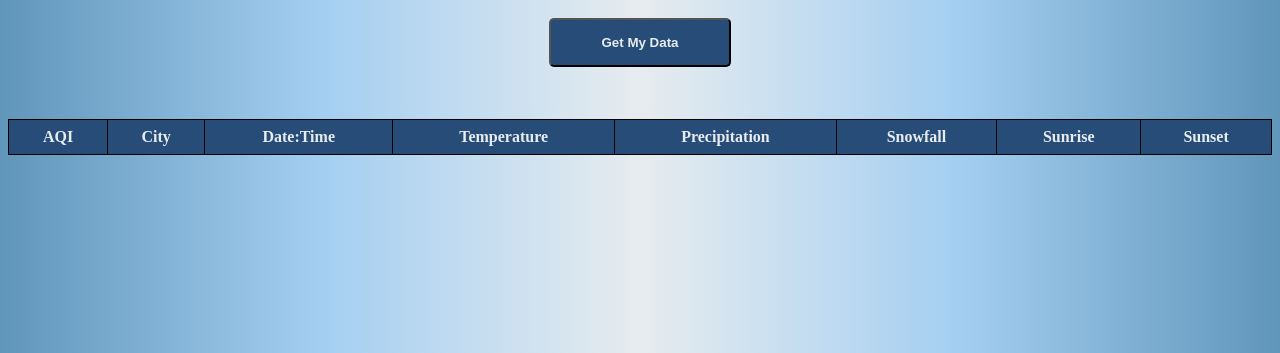
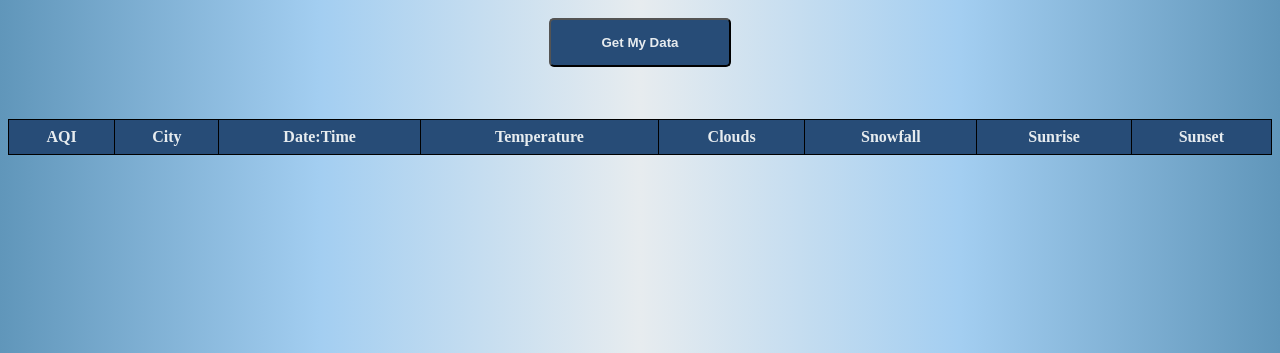
Before and after one commit to Soumick-Karmakar/Weather-Forecast, a Flask app: page /get_data in a window 1280 px wide. Shown: the part 148-501 px from the top of the page. Run offline with Flask 3, Linux system fonts and the light colour scheme; lists and menus that the app fills with data are empty; parts of the project's set-up code (start-up, migrations or seed data) failed here and were passed over.

Commit message:
Updated display.html

```diff
--- a/templates/display.html
+++ b/templates/display.html
@@ -25,7 +25,7 @@
                 <th scope="col">City</th>
                 <th scope="col">Date:Time</th>
                 <th scope="col">Temperature</th>
-                <th scope="col">Precipitation</th>
+                <th scope="col">Clouds</th>
                 <th scope="col">Snowfall</th>
                 <th scope="col">Sunrise</th>
                 <th scope="col">Sunset</th>
@@ -38,7 +38,7 @@
                 <td> {{search[data[0].index('city_name')]}} </td>
                 <td> {{search[data[0].index('datetime')]}} </td>
                 <td> {{search[data[0].index('temp')]}} </td>
-                <td> {{search[data[0].index('precip')]}} </td>
+                <td> {{search[data[0].index('clouds')]}} </td>
                 <td> {{search[data[0].index('snow')]}} </td>
                 <td> {{search[data[0].index('sunrise')]}} </td>
                 <td> {{search[data[0].index('sunset')]}} </td>
```
